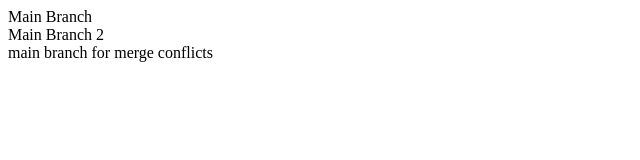
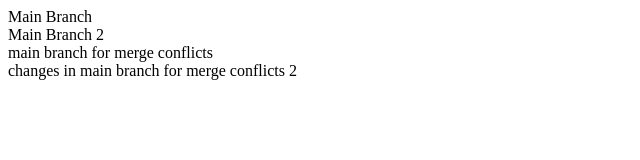
Before and after one commit to CharithaKota/GitHub, a plain HTML site: page Index.html in a window 1280 px wide. Shown: the whole page, without its empty margins (0-640 px from the left). Drawn offline with Linux system fonts and the light colour scheme.

Commit message:
Update Index.html

```diff
--- a/Index.html
+++ b/Index.html
@@ -1,3 +1,4 @@
 <div> Main Branch</div>
 <div>Main Branch 2</div>
 <div> main branch for merge conflicts</div>
+<div> changes in main branch for merge conflicts 2 </div>
```
